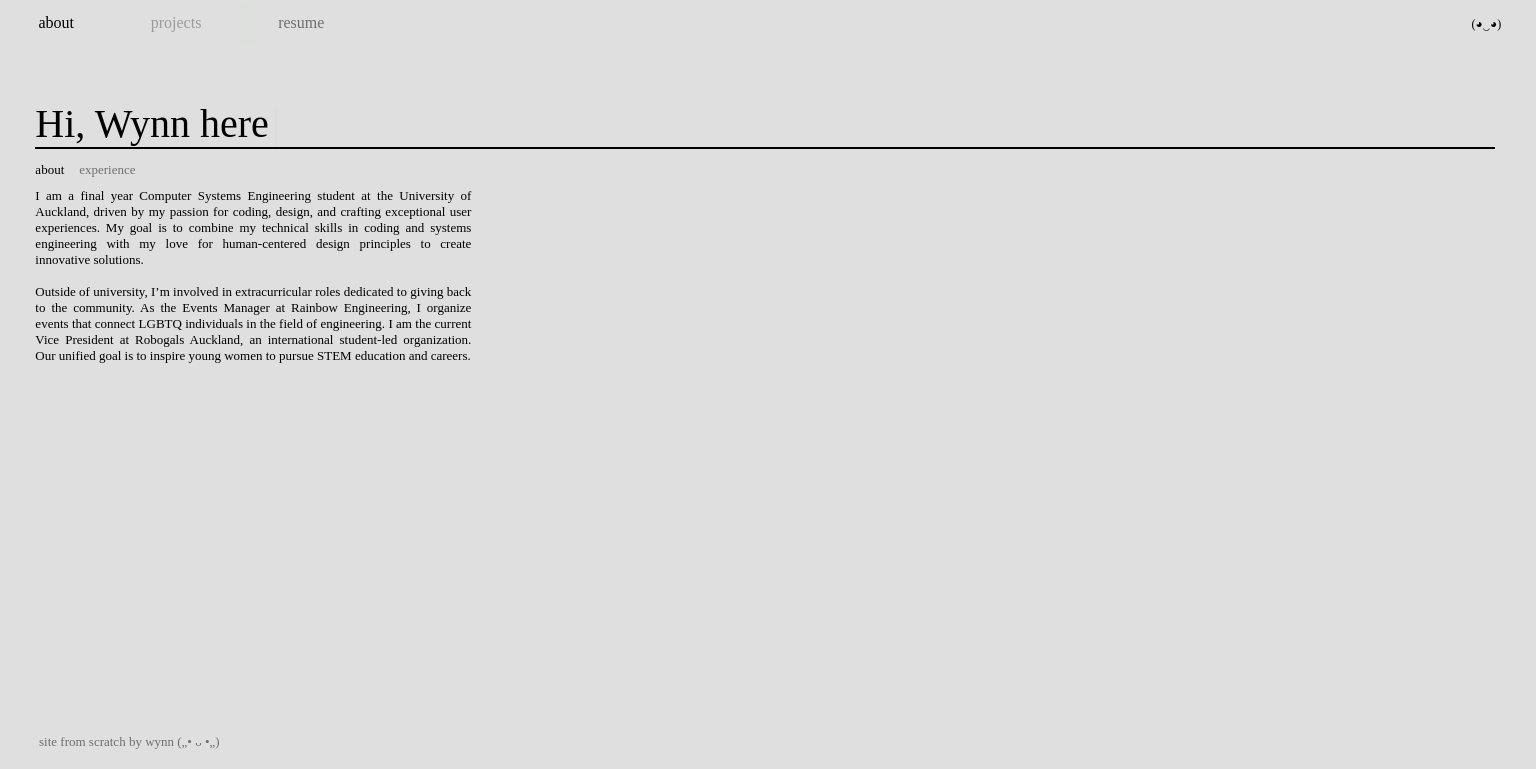
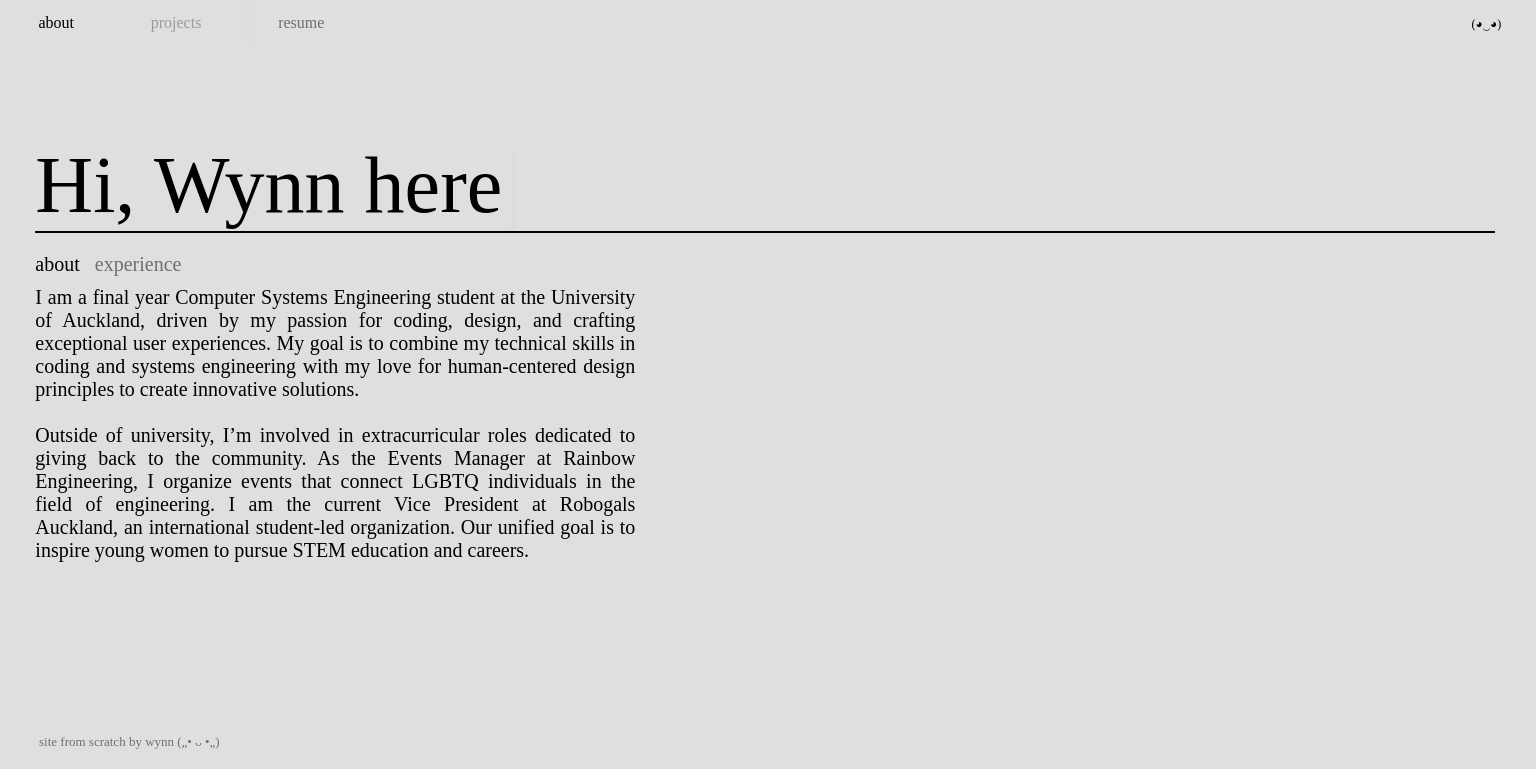
Before and after one commit to braisedtofu/personal-website-v2, a React (Vite) app: page / in a window 1536 px wide. Shown: the top 769 px of the page. Built offline with nearby package versions, Linux system fonts and the light colour scheme; a web font is replaced by a local one.

Commit message:
responsive design changes

```diff
--- a/src/styles/Home.css
+++ b/src/styles/Home.css
@@ -282,5 +282,42 @@ width: 100%;
     transition: opacity 1s ease-in-out;
 }
 
+}
 
+@media screen and (min-width: 1500px) and (max-width: 2400px){
+  .about-title {
+    font-size: 80px;
+  }
+  .about-details {
+    font-size: 20px;
+  }
+  .about-details-list-item{
+    font-size: 20px;
+  }
+  .experience-list-item {
+    font-size: 20px;
+  }
+  .experience-details-title {
+    font-size: 20px;
+  }
+  .experience-detail-item {
+    font-size: 20px;
+  }
+
+  .about-details-list{
+    font-size: 20px;
+  }
+  .experience-list {
+    font-size: 20px;
+  }
+
+  .experience-container{
+    max-width: 600px;
+  }
+  .about-container {
+    top: 10%;
+    position: fixed;
+    opacity: 0;
+    transition: opacity 1s ease-in-out;
 }
+}
--- a/src/styles/ProjectList.css
+++ b/src/styles/ProjectList.css
@@ -96,11 +96,11 @@
 
     @media screen and (min-width: 1539px) {
     .grid-list-item img {
-      height:30vh;
+      height:26vh;
       max-width: 100%; /* Set a maximum width for the image */
     }
     .grid-list {
-      column-gap: 0px
+      column-gap: 40px
     }
 
   }
@@ -184,7 +184,7 @@
 
   @media screen and (min-width: 1539px) {
     .caption{
-      font-size: 1.1em;
+      font-size: 1.8em;
     }
   }
 
@@ -250,6 +250,9 @@
 
 @media screen and (min-width: 1539px) {
   .sub-caption{
-    font-size: 0.8em;
+    font-size: 1.5em;
+  }
+  .number{
+    font-size: 1em;
   }
 }
```
